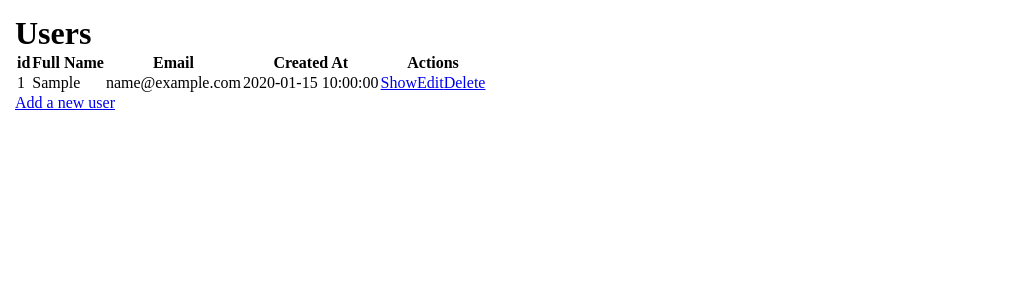
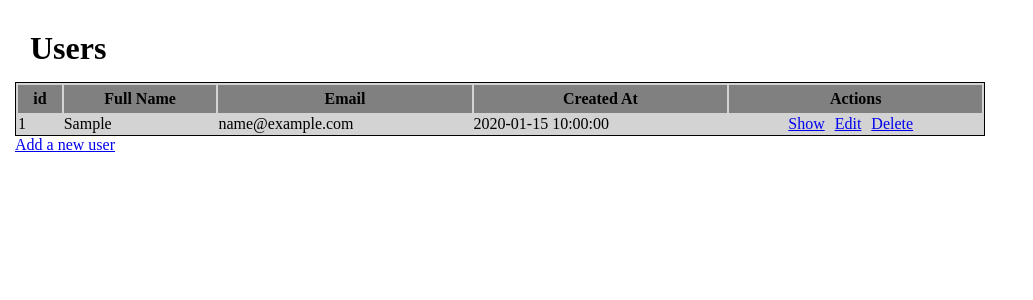
Before and after one commit to MovinTarg/SQL-FLASK-Users, a Flask app: page /users in a window 1280 px wide. Shown: the top 300 px of the page, without its empty margins (0-1033 px from the left). Run offline with Flask 2, Linux system fonts and the light colour scheme; tables that the repository leaves empty hold one stand-in row (values such as "Sample post").

Commit message:
Assignment at turn-in

```diff
--- a/static/style.css
+++ b/static/style.css
@@ -6,3 +6,25 @@
     width: 970px;
     padding: 15px;
 }
+h1 {
+    margin: 15px;
+}
+table {
+    width: 100%;
+    border: 1px solid black;
+    background-color: lightgray;
+}
+tr {
+    padding-top: 5px;
+    border: 1px solid black;
+}
+th {
+    padding: 5px;
+    background-color: grey;
+}
+.actions {
+    text-align: center;
+}
+td a {
+    padding-right: 10px;
+}
--- a/templates/edit.html
+++ b/templates/edit.html
@@ -16,7 +16,7 @@
                 {% endfor %}
                 {% endif %}
                 {% endwith %}
-            <h2>Edit User</h2>
+            <h1>Edit User</h1>
             <form action='/users/<id>' method='POST'>
                 <label for="first_name">First Name:
                     <input type="text" name="first_name" id="first_name">
@@ -29,7 +29,7 @@
                 </label>
                 <input type="submit" value="Update">
             </form>
-            <a href="/users/{{ user['id'] }}">Show</a><a href='/users'>Go Back</a>
+            <p><a href="/users/{{ user['id'] }}">Show</a> | <a href='/users'>Go Back</a></p>
         </div>
     </body>
 </html>
--- a/templates/index.html
+++ b/templates/index.html
@@ -24,7 +24,7 @@
                     <td>{{ user['first_name'] }}</td>
                     <td>{{ user['email'] }}</td>
                     <td>{{ user['created_at'] }}</td>
-                    <td><a href="/users/{{ user['id'] }}">Show</a><a href="users/{{ user['id'] }}/edit">Edit</a><a href="/users/{{ user['id'] }}/destroy">Delete</a></td>
+                    <td class="actions"><a href="/users/{{ user['id'] }}">Show</a><a href="users/{{ user['id'] }}/edit">Edit</a><a href="/users/{{ user['id'] }}/destroy">Delete</a></td>
                 </tr>
                 {% endfor %}
             </table>
```
